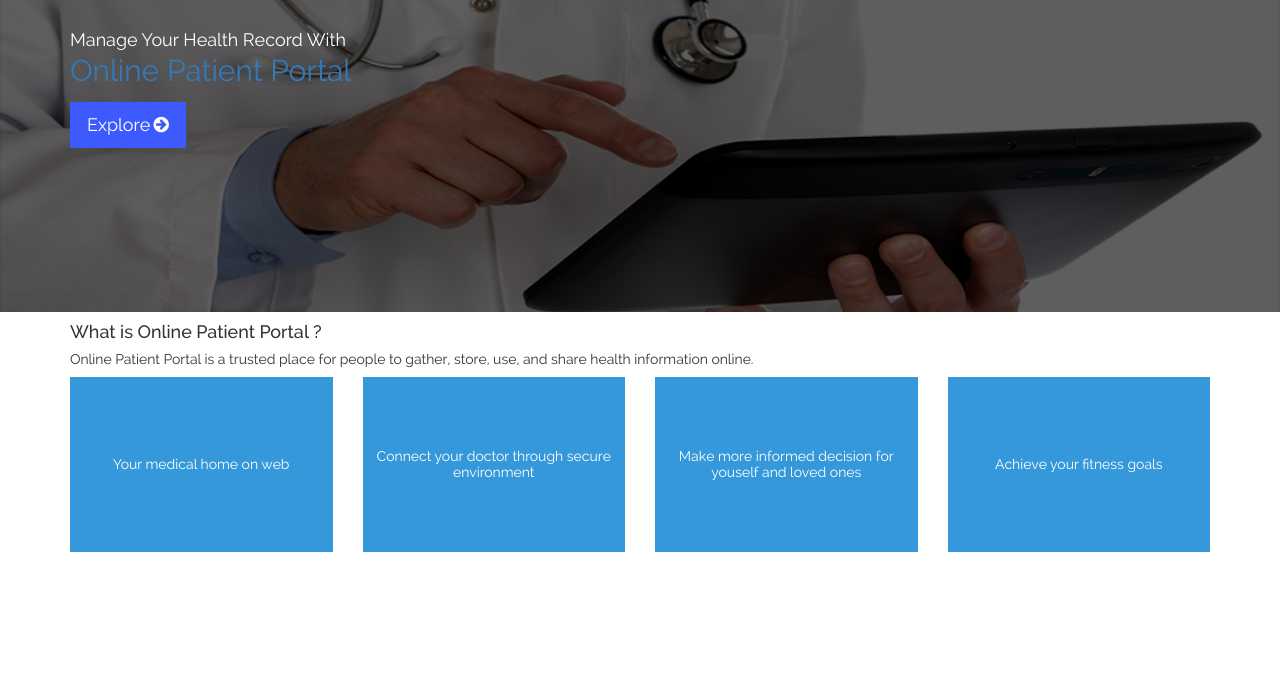
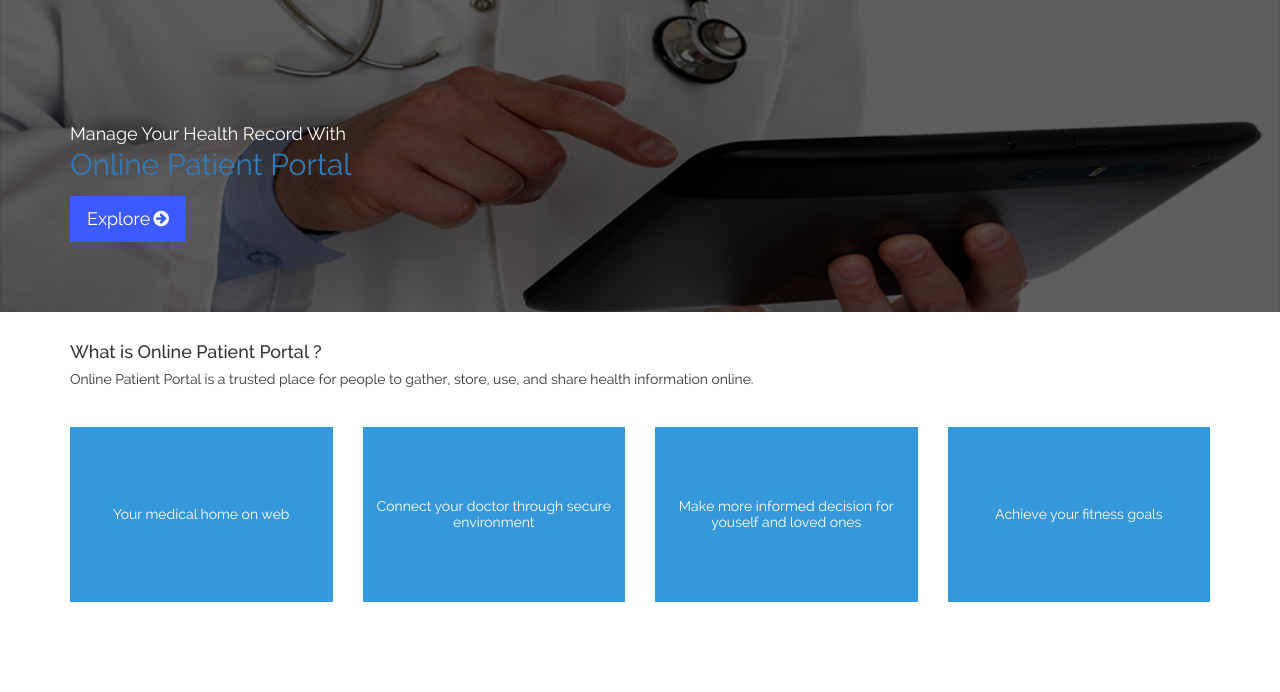
Before and after one commit to aathapa/Online-Patient-Portal, a plain HTML site: page index.html in a window 1280 px wide. Shown: the part 138-830 px from the top of the page. Before the commit the page ends 800 px from the top, so only its background shows below. Drawn offline with Linux system fonts and the light colour scheme.

Commit message:
slight changes toHome Page and style

```diff
--- a/index.html
+++ b/index.html
@@ -8,11 +8,12 @@
     <link rel="stylesheet" href="bootstrap-3.3.7-dist/css/bootstrap.min.css">
     <link rel="stylesheet" href="button.css">
     <link rel="stylesheet" href="text.css">
+    <link rel="stylesheet" href="margin.css">
 
 </head>
 <body>
 <div class="container-fluid bg-header-image">
-    <div class="container text-desc ">
+    <div class="container text-desc header-div-top">
         <h2 class="text-white text-intro">Online Patient Portal</h2>
         <ul class="list-inline text-size-content">
             <li><a class="btn btn-link btn-plain text-white"> Explore</a> </li>
@@ -22,7 +23,7 @@
             <li class="pull-right"><a class="btn btn-outline btn-plain btn-flat text-white"> Login </a> </li>
         </ul>
 
-        <div class="header-text-content">
+        <div class="header-text-content header-text-content-top">
             <div class="row">
                 <div class="col-sm-12">
                     <h4 class="text-white text">Manage Your Health Record With </h4>
@@ -43,15 +44,15 @@
 </div>
 
 
-    <div class="">
-        <div class="container">
+    <div class="second-div-about">
+        <div class="container second-div-top">
             <div class="row">
                 <div class="col-sm-12">
                     <h4 class="text-intro"> What is Online Patient Portal ?  </h4>
                     <h5 class="text-desc"> Online Patient Portal is a trusted place for people to gather, store, use, and share health information online. </h5>
                 </div>
             </div>
-            <div class="row">
+            <div class="row block-row">
                 <div class="col-xs-12 col-sm-3">
                     <div class="blocks">
                         <h5>Your medical home on web </h5>
@@ -75,9 +76,18 @@
             </div>
         </div>
     </div>
+<!--
+<div class="container-fluid third-div-connect">
+    <div class="container">
+        <div class="row">
+            <div class="col-sm-12">
+                <h4 class="text-white text-intro">Connect at anytime from anywhere !</h4>
+                <h5 class="text-desc text-white">Get convenient 24 hr secure access to personal health informtion from anywhere using Online Patient Portal </h5>
+            </div>
+        </div>
+    </div>
+</div>
 
-
-
-
+-->
 </body>
 </html>
--- /dev/null
+++ b/margin.css
@@ -0,0 +1,14 @@
+.second-div-top{
+    margin-top: 20px;
+}
+
+.header-div-top{
+    margin-top: 30px;
+}
+.header-text-content-top{
+    margin-top: 120px;
+}
+.third-div-connect{
+    height:430px;
+    margin-bottom: 20px;
+}
--- a/style.css
+++ b/style.css
@@ -56,3 +56,13 @@
 .top-20{
     margin-top: 20px;
 }
+
+.block-row{
+    margin-top: 30px;
+}
+.second-div-about{
+    height: 360px;
+}
+.third-div-connect{
+    background-image: url("images/devices.png");
+}
```
Also changed, not shown: images/devices.png (added).
